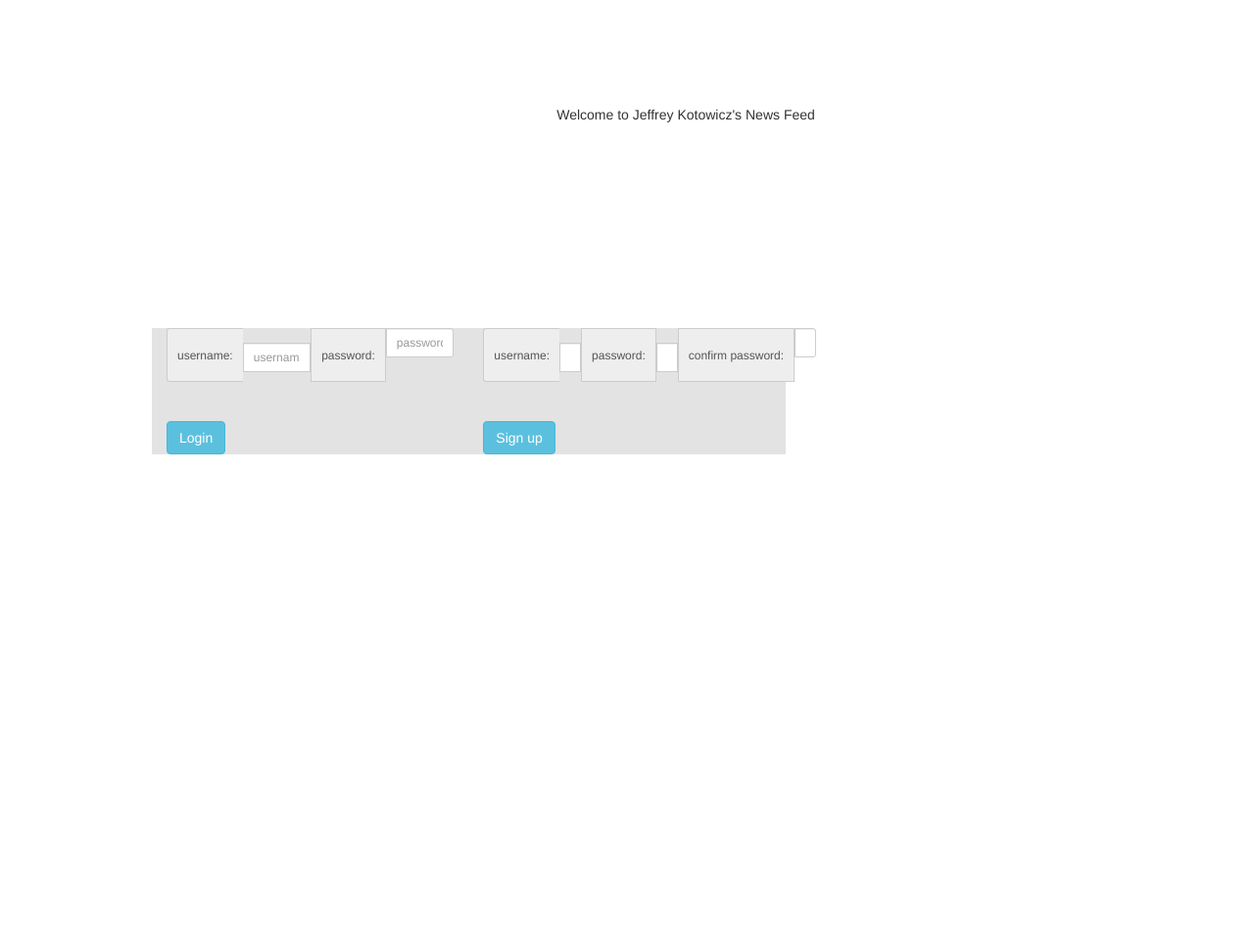
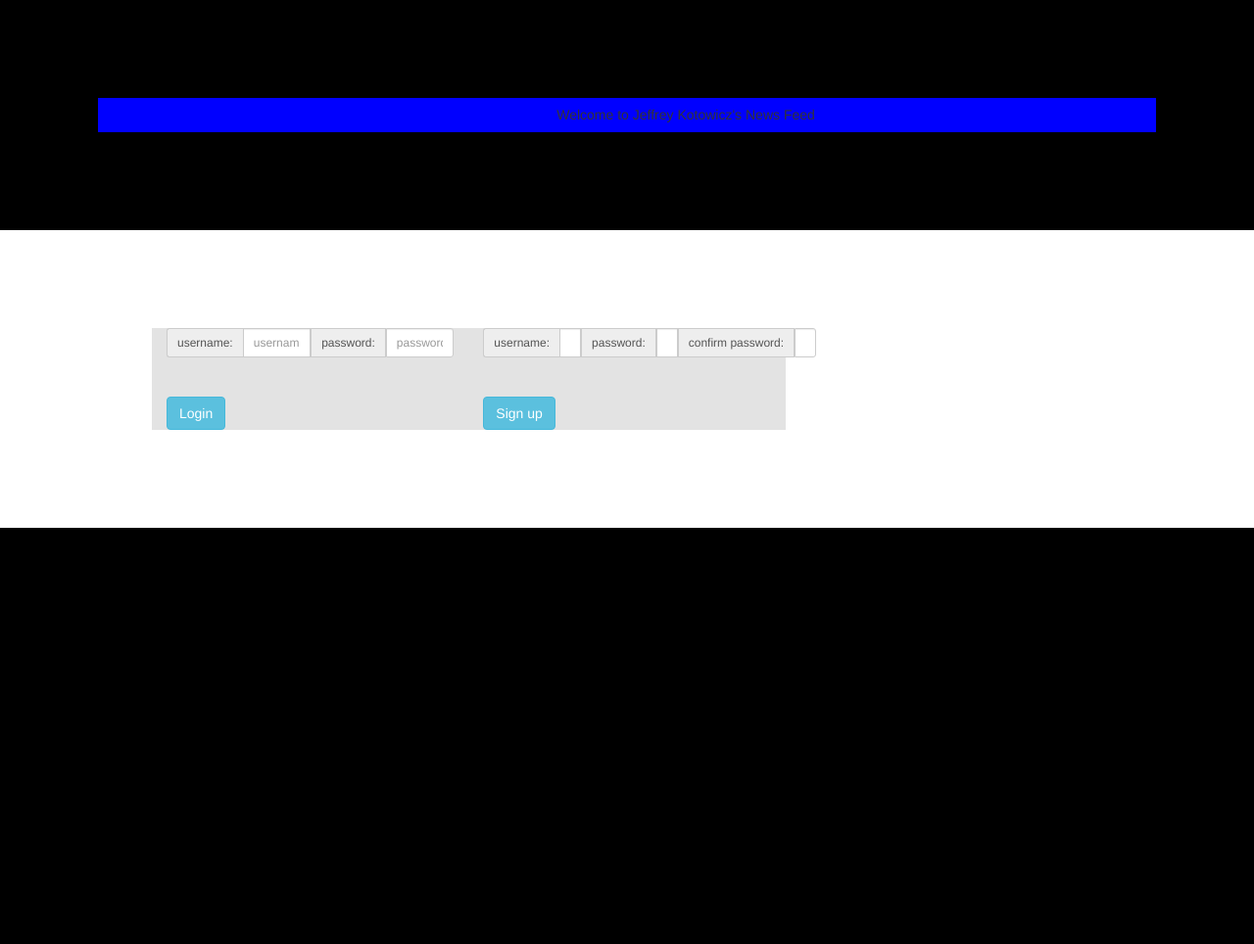
Before and after one commit to JKotowicz/SWEN-344-Assignments, a PHP site: page /home.html in a window 1280 px wide. Shown: the whole page at 98% size. After the commit the page ends 539 px from the top, so only its background shows below. Run offline with PHP 8.4, Linux system fonts and the light colour scheme; some libraries are stand-ins or nearby versions.

Commit message:
adding styling

```diff
--- a/feed/home.html
+++ b/feed/home.html
@@ -41,7 +41,6 @@
 	          		<div class="input-group input-group-sm">
 			            <span class="input-group-addon" id="username-addon">username:</span>
 			            <input type="text" class="form-control form-control-sm" placeholder="username" name="userName" required>
-			            <br /><br />
 			            <span class="input-group-addon" id="password-addon">password:</span>
 			            <input type="password" class="form-control form-control-sm" placeholder="password" name="pWord" required>
 			        </div>
@@ -56,10 +55,8 @@
 		        	<div class="input-group input-group-sm">
 			            <span class="input-group-addon" id="username-addon">username:</span>
 			            <input type="text" class="form-control form-control-sm" placeholder="username" name="Username" required>
-			            <br /><br />
 			            <span class="input-group-addon" id="password-addon">password:</span>
 			            <input type="password" class="form-control form-control-sm" placeholder="password" id="password" name="signup-pWord" required>
-			            <br /><br />
 			            <span class="input-group-addon" id="password-addon">confirm password:</span>
 			            <input type="password" class="form-control form-control-sm" placeholder="confirm password" id="confirm-pWord" name="confirm-pWord" required>
 		            </div>
--- a/feed/homeStyle.css
+++ b/feed/homeStyle.css
@@ -11,3 +11,11 @@
 .col-md-4,.col-sm-8 {
     background-color: #e3e3e3;
 }
+
+.container-fluid {
+	background-color: black;
+}
+
+.col-md-12, .col-sm-10 {
+	background-color: blue;
+}
```
